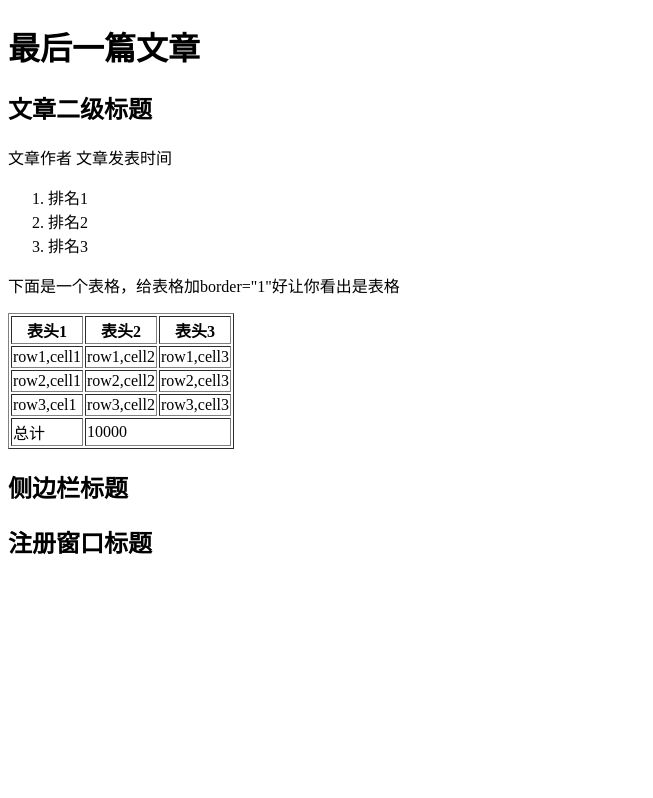
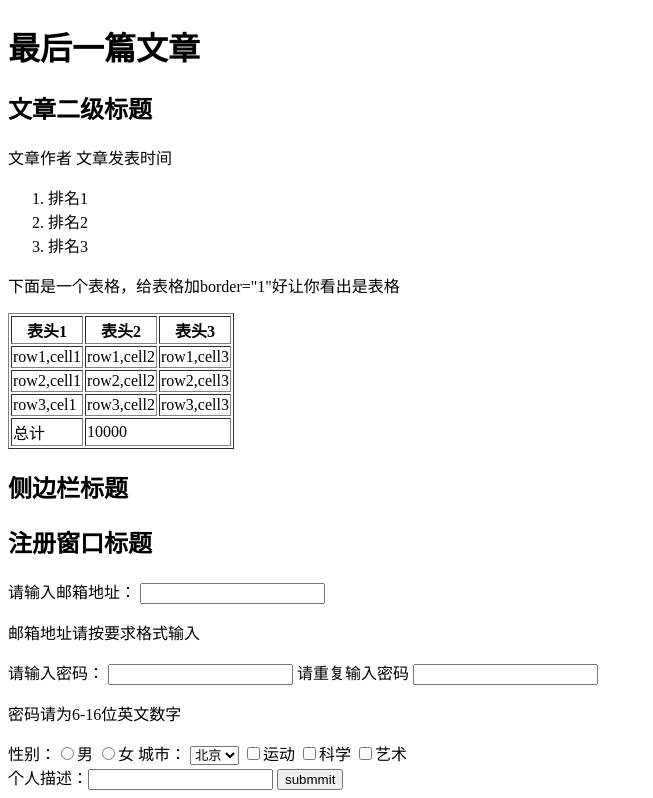
Before and after one commit to szxiaobei/-, a plain HTML site: page task.html in a window 1280 px wide. Shown: the part 3241-4039 px from the top of the page, without its empty margins (0-653 px from the left). Before the commit the page ends 3820 px from the top, so only its background shows below. Drawn offline with Linux system fonts and the light colour scheme.

Commit message:
完成task1未完成部分

```diff
--- a/task.html
+++ b/task.html
@@ -86,5 +86,35 @@
 		</table>
 	<h2>侧边栏标题</h2>
 	<h2>注册窗口标题</h2>
+<form>
+	请输入邮箱地址：
+	<input type="text" name="emailAddress">
+</form>
+
+	<p>邮箱地址请按要求格式输入</p>
+<form>
+	请输入密码：
+	<input type="text" name="password">
+	请重复输入密码
+	<input type="text" name="password">
+	<p>密码请为6-16位英文数字</p>
+</form>
+<form>
+	性别：<input type="radio" name="sex" value="男">男
+	<input type="radio" name="sex" value="女">女
+	城市：
+	<select name="city">
+		<option value="北京">北京</option>
+		<option value="上海">上海</option>
+		<option value="深圳">深圳</option>
+	</select>
+	<input type="checkbox" name="sports">运动
+	<input type="checkbox" name="science">科学
+	<input type="checkbox" name="artist">艺术
+</form>
+<form action="aaaa" method="get">
+	个人描述：<input type="text" name="commit">
+	<input type="submit" value="submmit">
+</form>
 </body>
 </html>
```
